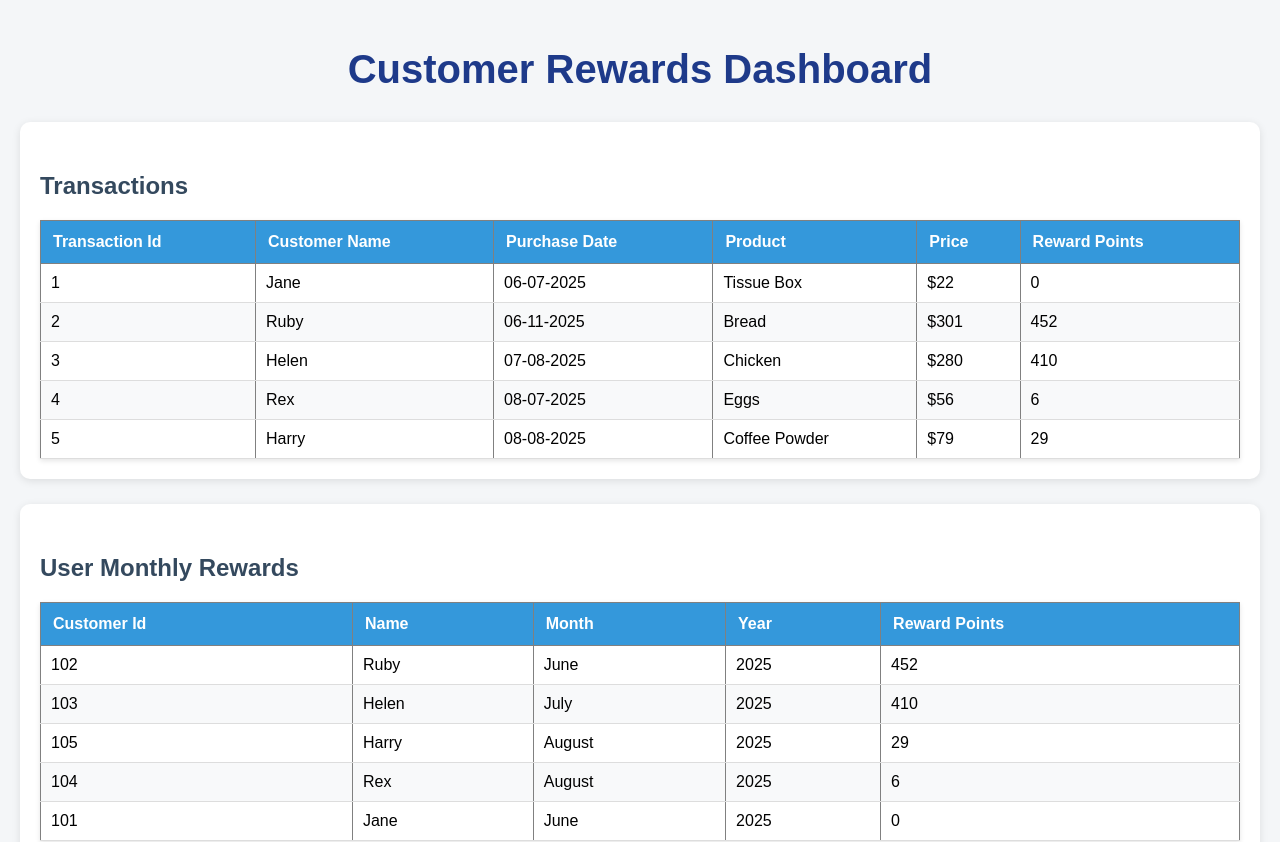
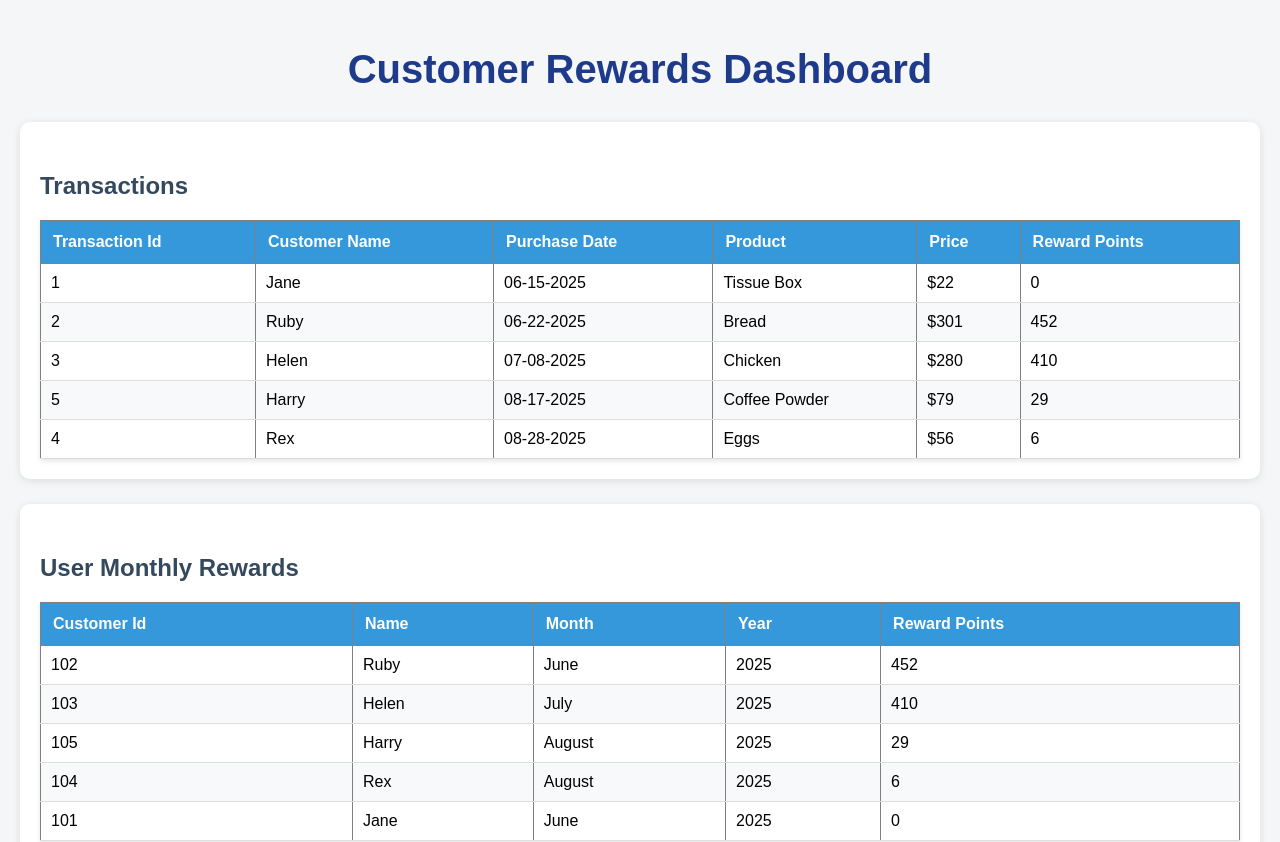
Before and after one commit to ArdhraShaji7/ReactAssignment, a React (Create React App) app: page / in a window 1280 px wide. Shown: the top 842 px of the page. Built offline with nearby package versions, Linux system fonts and the light colour scheme.

Commit message:
Changed date in TransactionData.js

```diff
--- a/src/TransactionData.js
+++ b/src/TransactionData.js
@@ -5,7 +5,7 @@ const cusTransDetails = [
     cusId: 102,
     product: 'Bread',
     amountPaid: 301,
-    dateOfTransaction: '06-11-2025',
+    dateOfTransaction: '06-22-2025',
   },
   {
     transactionId: 1,
@@ -13,7 +13,7 @@ const cusTransDetails = [
     cusId: 101,
     product: 'Tissue Box',
     amountPaid: 22,
-    dateOfTransaction: '06-07-2025',
+    dateOfTransaction: '06-15-2025',
   },
   {
     transactionId: 4,
@@ -21,7 +21,7 @@ const cusTransDetails = [
     cusId: 104,
     product: 'Eggs',
     amountPaid: 56,
-    dateOfTransaction: '08-07-2025',
+    dateOfTransaction: '08-28-2025',
   },
   {
     transactionId: 5,
@@ -29,7 +29,7 @@ const cusTransDetails = [
     cusId: 105,
     product: 'Coffee Powder',
     amountPaid: 79,
-    dateOfTransaction: '08-08-2025',
+    dateOfTransaction: '08-17-2025',
   },
   {
     transactionId: 3,
```
